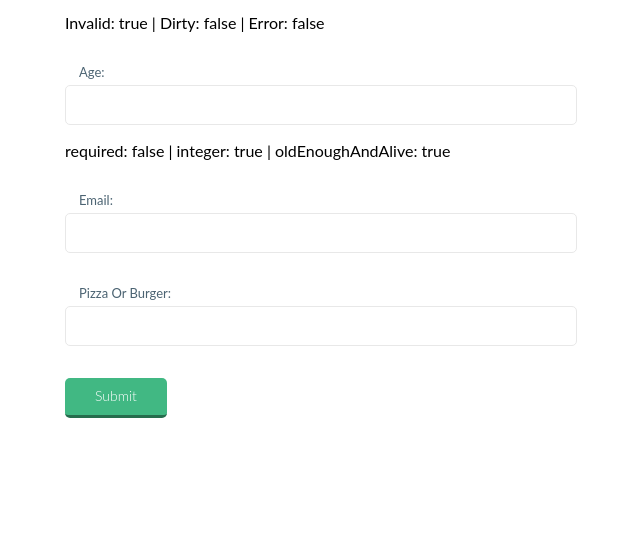
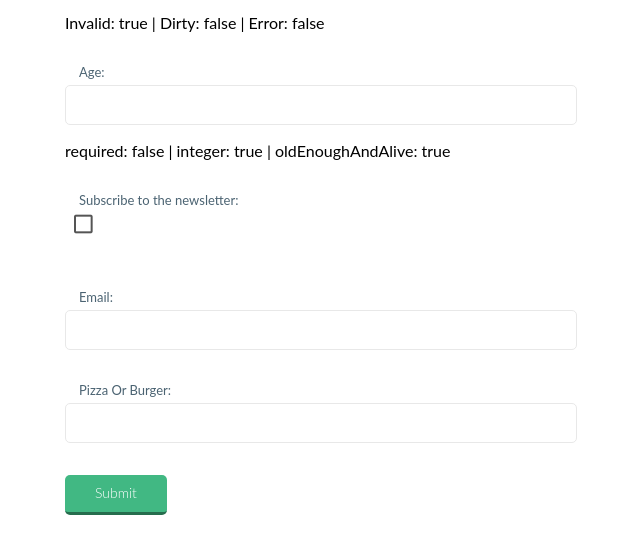
Before and after one commit to ajoaquincardozo/VueFormValidation, a plain HTML site: page index.html in a window 1280 px wide. Shown: the part 146-700 px from the top of the page, without its empty margins (319-959 px from the left). Drawn offline with nearby package versions, Linux system fonts and the light colour scheme.

Commit message:
[Vue form validation] required conditional Se agrega checkbox para condicionar el requerimiento del email

```diff
--- a/app.js
+++ b/app.js
@@ -13,7 +13,8 @@ new Vue({
       form: {
         name: null,
         age: null,
-        food: null
+        food: null,
+        newsletter: null
       }
     }
   },
@@ -31,7 +32,10 @@ new Vue({
       },
 
       email: {
-        email: validators.email
+        email: validators.email,
+        required: validators.requiredIf(function () {
+          return !!this.form.newsletter // usar function, para usar this (ref al component)
+        })
       },
 
       food: {
--- a/index.html
+++ b/index.html
@@ -47,6 +47,11 @@
         <p>required: {{$v.form.age.required}} | integer: {{$v.form.age.integer}} | oldEnoughAndAlive: {{$v.form.age.oldEnoughAndAlive}}</p>
       </div>
 
+      <div class="form-group">
+        <label for="newsletter">Subscribe to the newsletter:</label>
+        <input v-model="form.newsletter" type="checkbox" id="newsletter">
+      </div>
+
       <!--
           * Campo opcional. Al ser opcional, es valido (tiene sentido). Para quitar comportamiento agregar en :class, que lo marca si tiene un valor.
        -->
@@ -58,6 +63,7 @@
           id="email"
         >
         <p v-if="!$v.form.email.email && $v.form.email.$error" class="error-message">Invalid email address</p>
+        <p v-if="!$v.form.email.required && $v.form.email.$error" class="error-message">Email is required so we can send you the newsletter</p>
       </div>
 
       <div class="form-group">
```
